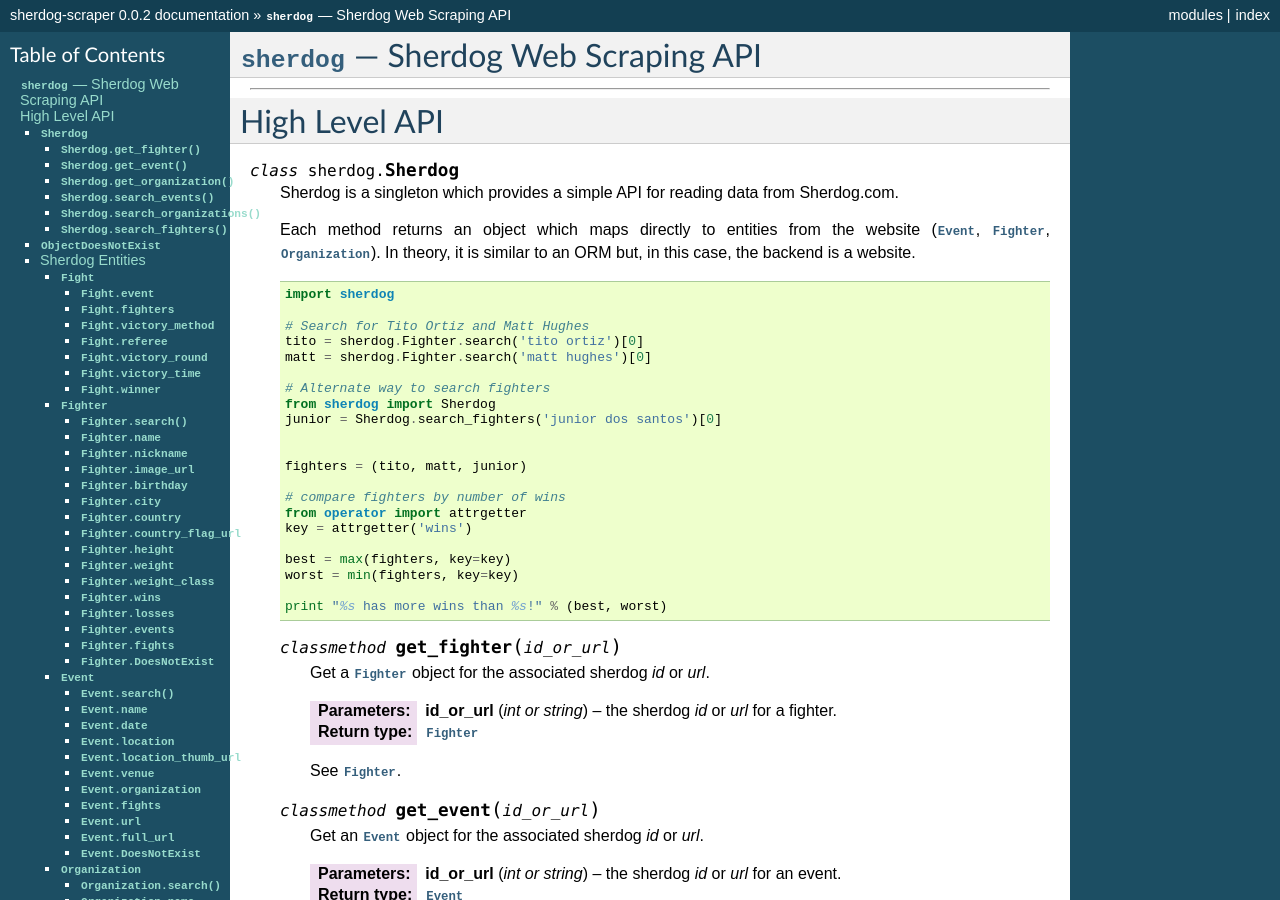
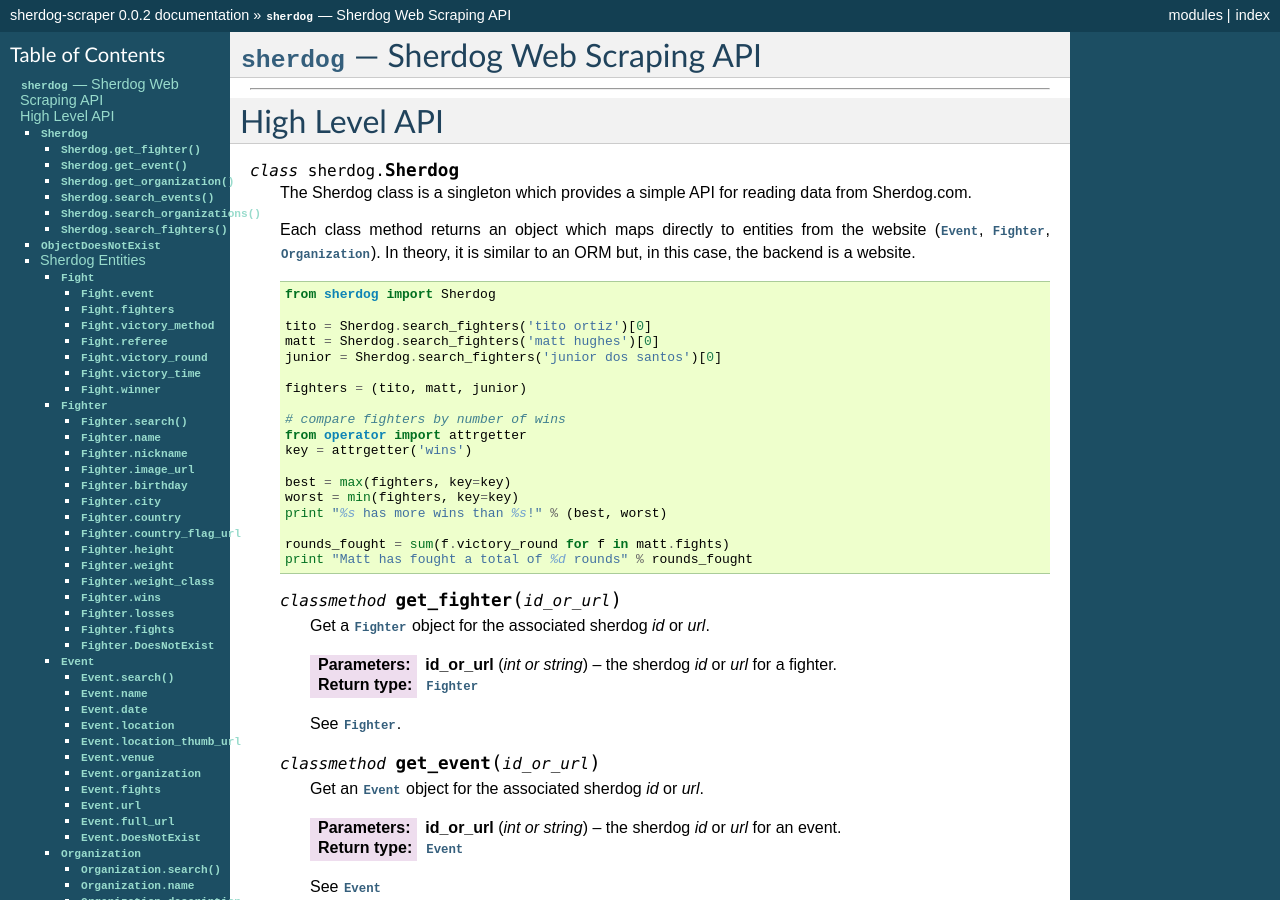
Before and after one commit to jc0n/sherdog-scraper, a Sphinx documentation site: the page built from doc/source/sherdog.rst, in a window 1280 px wide and 900 px high. Built offline with Sphinx 7.4.7, drawn with Linux system fonts in a browser that asks for light colours; some of the changed text lies outside the part shown.

Commit message:
doc fixup

```diff
--- a/doc/source/sherdog.rst
+++ b/doc/source/sherdog.rst
@@ -13,24 +13,19 @@
 
 .. class:: Sherdog
 
-    Sherdog is a singleton which provides a simple API for reading data from Sherdog.com.
+    The Sherdog class is a singleton which provides a simple API for reading data from Sherdog.com.
 
-    Each method returns an object which maps directly to entities from the website
+    Each class method returns an object which maps directly to entities from the website
     (:class:`Event`, :class:`Fighter`, :class:`Organization`). In theory,
     it is similar to an ORM but, in this case, the backend is a website.
 
     .. code-block:: python
 
-       import sherdog
+       from sherdog import Sherdog
 
-       # Search for Tito Ortiz and Matt Hughes
-       tito = sherdog.Fighter.search('tito ortiz')[0]
-       matt = sherdog.Fighter.search('matt hughes')[0]
-
-       # Alternate way to search fighters
-       from sherdog import Sherdog
+       tito = Sherdog.search_fighters('tito ortiz')[0]
+       matt = Sherdog.search_fighters('matt hughes')[0]
        junior = Sherdog.search_fighters('junior dos santos')[0]
-
 
        fighters = (tito, matt, junior)
 
@@ -40,8 +35,10 @@
 
        best = max(fighters, key=key)
        worst = min(fighters, key=key)
+       print "%s has more wins than %s!" % (best, worst)
 
-       print "%s has more wins than %s!" % (best, worst)
+       rounds_fought = sum(f.victory_round for f in matt.fights)
+       print "Matt has fought a total of %d rounds" % rounds_fought
 
 
     .. classmethod:: get_fighter(id_or_url)
@@ -136,7 +133,7 @@
 
 
 Sherdog Entities
----------------
+----------------
 
 .. class:: Fight
 
@@ -235,10 +232,6 @@
     .. attribute:: losses
 
        Number of fights lost.
-
-    .. attribute:: events
-
-       List of :class:`Event` objects where the fighter has had fights.
 
     .. attribute:: fights
 
```
Also changed, not shown: other parts of doc/source/sherdog.rst (+1 -1 lines).
